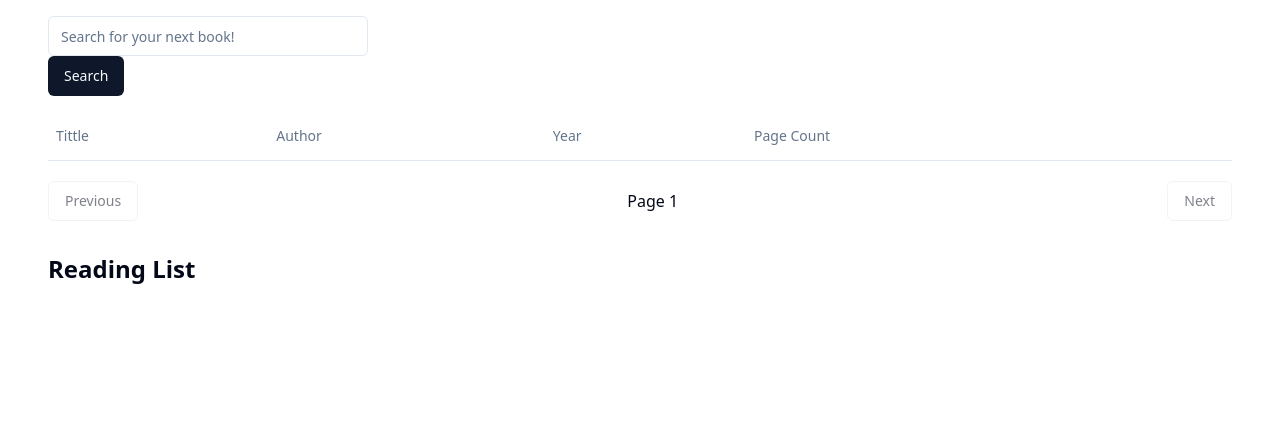
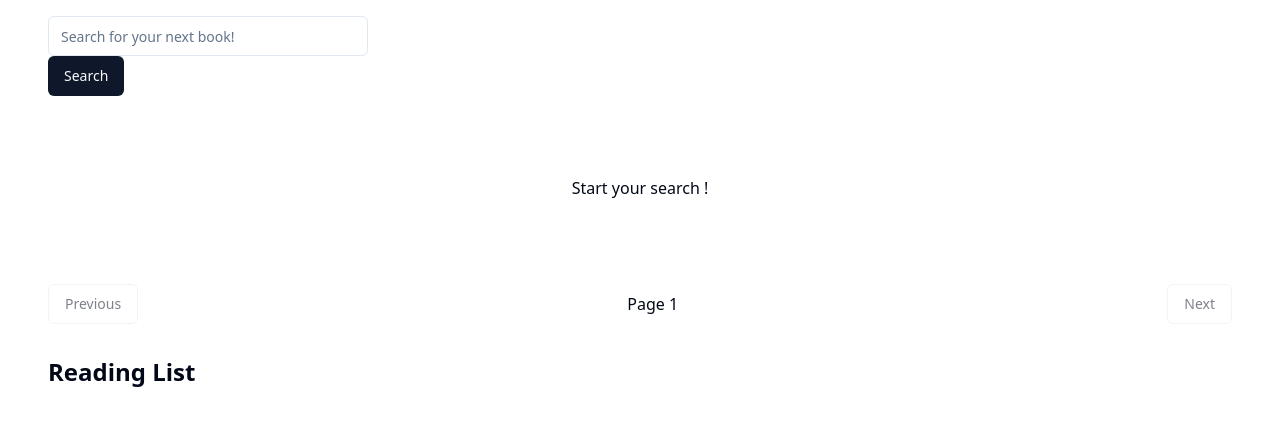
Before and after one commit to Koreoxy1SH/reading-list-app, a React (Vite) app: page / in a window 1280 px wide. Shown: the top 426 px of the page. Built offline with nearby package versions, Linux system fonts and the light colour scheme.

Commit message:
fix : book-search table

```diff
--- a/src/components/BookSearch.tsx
+++ b/src/components/BookSearch.tsx
@@ -90,6 +90,7 @@ export const BookSearch = () => {
 			</div>
 
 			<div className="mt-4 max-h-64 overflow-auto">
+				{query.length > 0 && results.length > 0 ? (
 					<Table>
 						<TableHeader>
 							<TableRow>
@@ -130,6 +131,11 @@ export const BookSearch = () => {
 							))}
 						</TableBody>
 					</Table>
+				) : (
+					<div className="flex max-h-60 items-center justify-center p-16">
+						<p>Start your search !</p>
+					</div>
+				)}
 			</div>
 			<div className="mt-5 flex items-center justify-between">
 				<Button
```
Lines whose indentation alone changed are shown as unchanged.
